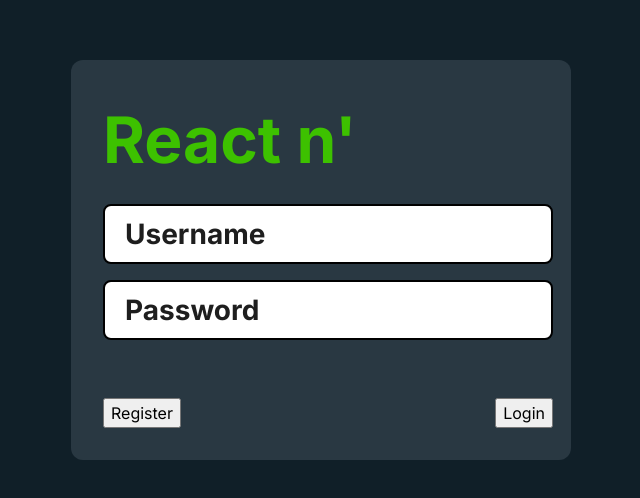
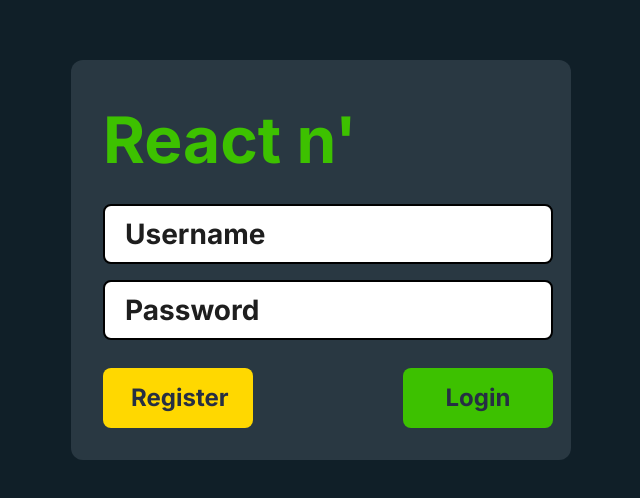
Before and after one commit to Kapprikorn/frontend-react-ReactnCards, a React (Vite) app: page / in a window 1280 px wide. Shown: the part 140-638 px from the top of the page, without its empty margins (319-959 px from the left). Built offline with nearby package versions, Linux system fonts and the light colour scheme.

Commit message:
Created a Button component.
Default color, style and disabled functionality added.
Custom styling can be used to overwrite defaults.

```diff
--- /dev/null
+++ b/src/components/button/Button.jsx
@@ -0,0 +1,27 @@
+import styles from './Button.module.css';
+
+const Button = ({
+                  text,
+                  type,
+                  color = 'primary',
+                  disabled,
+                  handleClick,
+                  style,
+                }) => {
+
+  // use style prop to overwrite default styling
+
+  return (
+    <button
+      type={type}
+      className={`${styles.buttonWrapper} ${styles[color]}`}
+      style={style}
+      onClick={handleClick}
+      disabled={disabled}
+    >
+      {text}
+    </button>
+  );
+};
+
+export default Button;
--- /dev/null
+++ b/src/components/button/Button.module.css
@@ -0,0 +1,32 @@
+.buttonWrapper {
+  border: none;
+  line-height: 1;
+  border-radius: 8px;
+  padding: 16px 28px;
+  cursor: pointer;
+  font-size: 24px;
+  font-weight: bold;
+  color: #262f43;
+  width: 150px;
+  height: 60px;
+}
+
+.buttonWrapper.primary {
+  background-color: var(--color-primary);
+}
+
+.buttonWrapper.secondary {
+  background-color: var(--color-secondary);
+}
+
+.buttonWrapper:disabled {
+  cursor: not-allowed;
+}
+
+.buttonWrapper.primary:disabled {
+  background-color: #169326;
+}
+
+.buttonWrapper.secondary:disabled {
+  background-color: #AA972B;
+}
--- a/src/pages/login/Login.jsx
+++ b/src/pages/login/Login.jsx
@@ -1,5 +1,6 @@
 import styles from './Login.module.css';
 import { useState } from 'react';
+import Button from '../../components/button/Button.jsx';
 
 function Login() {
   const [username, setUsername] = useState('');
@@ -14,8 +15,7 @@ function Login() {
     console.log('logged in', username, password);
   };
 
-  return (
-    <div className="main-content">
+  return (<div className="main-content">
     <div className={styles.loginWrapper}>
       <h1 className={styles.loginHeader}>React n&#39; Cards</h1>
       <form>
@@ -35,26 +35,26 @@ function Login() {
             className={styles.inputField}
           />
         </div>
+        <div className={styles.formSubmitWrapper}>
           <div className={styles.buttonWrapper}>
-            <button
+            <Button
               type="submit"
-              className="register-button"
+              color="secondary"
               onClick={handleRegister}
-            >
-              Register
-            </button>
-            <button
+              disabled={false}
+              text="Register" />
+          </div>
+          <div className={styles.buttonWrapper}>
+            <Button
               type="submit"
-              className="login-button"
               onClick={handleLogin}
-            >
-              Login
-            </button>
+              disabled={false}
+              text="Login" />
+          </div>
         </div>
       </form>
     </div>
-    </div>
-  );
+  </div>);
 }
 
 export default Login;
--- a/src/pages/login/Login.module.css
+++ b/src/pages/login/Login.module.css
@@ -36,12 +36,6 @@ form {
   gap: 16px;
 }
 
-.buttonWrapper {
-  display: flex;
-  flex-direction: row;
-  justify-content: space-between;
-}
-
 .inputField {
   flex-grow: 1;
   height: 60px;
@@ -57,3 +51,14 @@ form {
     color: #1E1E1E;
   }
 }
+
+.formSubmitWrapper {
+  display: flex;
+  flex-direction: row;
+  justify-content: space-between;
+}
+
+.button {
+  height: 100%;
+  width: 250px;
+}
```
Lines whose indentation alone changed are shown as unchanged.
